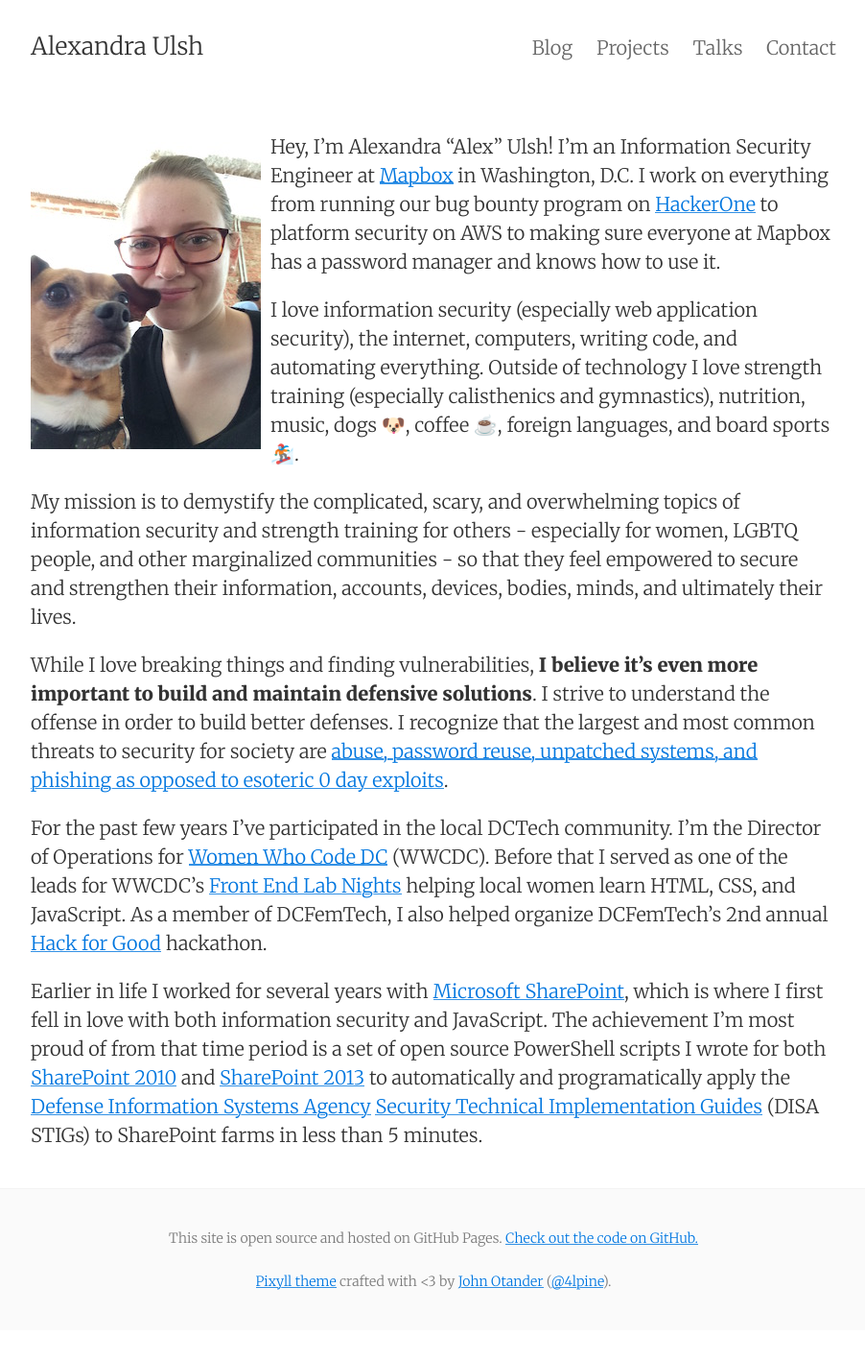
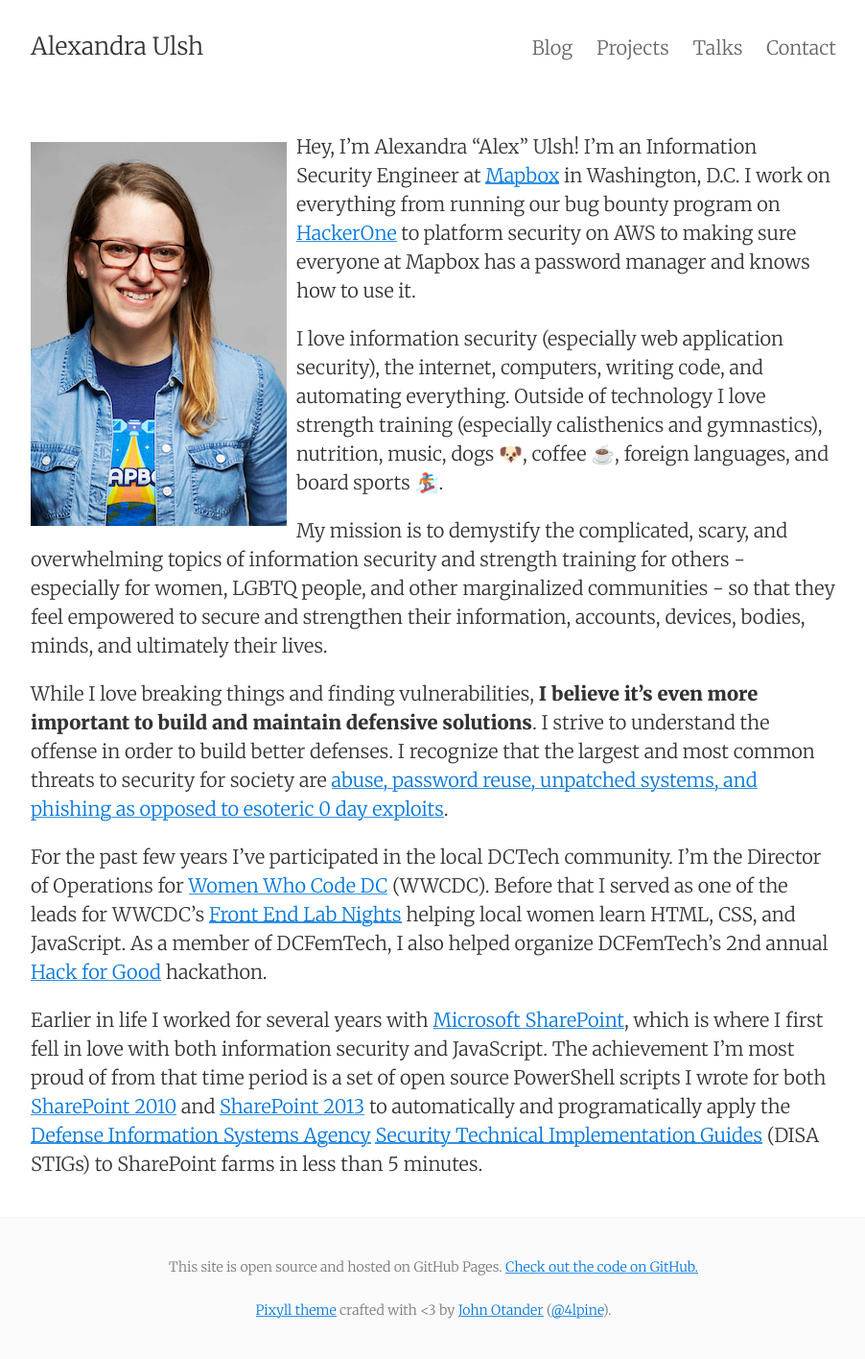
Before and after one commit to alulsh/alulsh.github.io, a Jekyll site: the page built from index.md, in a window 1280 px wide. Shown: the whole page at 96% size, without its empty margins (188-1090 px from the left). Built offline with Jekyll 4.4.1, drawn with Linux system fonts in a browser that asks for light colours; before the commit the page ends 1386 px from its top, so only the background shows below that.

Commit message:
Updates profile picture

```diff
--- a/index.md
+++ b/index.md
@@ -2,7 +2,7 @@
 layout: page
 ---
 
-<img src="images/meandquinn.jpg" style="float:left;padding:10px 10px 10px 0px" /> Hey, I'm Alexandra "Alex" Ulsh! I'm an Information Security Engineer at [Mapbox](https://www.mapbox.com/) in Washington, D.C. I work on everything from running our bug bounty program on [HackerOne](https://hackerone.com/mapbox) to platform security on AWS to making sure everyone at Mapbox has a password manager and knows how to use it.
+<img src="images/oreilly.jpg" style="float:left;padding:10px 10px 10px 0px" /> Hey, I'm Alexandra "Alex" Ulsh! I'm an Information Security Engineer at [Mapbox](https://www.mapbox.com/) in Washington, D.C. I work on everything from running our bug bounty program on [HackerOne](https://hackerone.com/mapbox) to platform security on AWS to making sure everyone at Mapbox has a password manager and knows how to use it.
 
 I love information security (especially web application security), the internet, computers, writing code, and automating everything. Outside of technology I love strength training (especially calisthenics and gymnastics), nutrition, music, dogs 🐶, coffee ☕, foreign languages, and board sports 🏂.
 
```
Also changed, not shown: images/meandquinn.jpg (deleted), images/oreilly.jpg (added).
